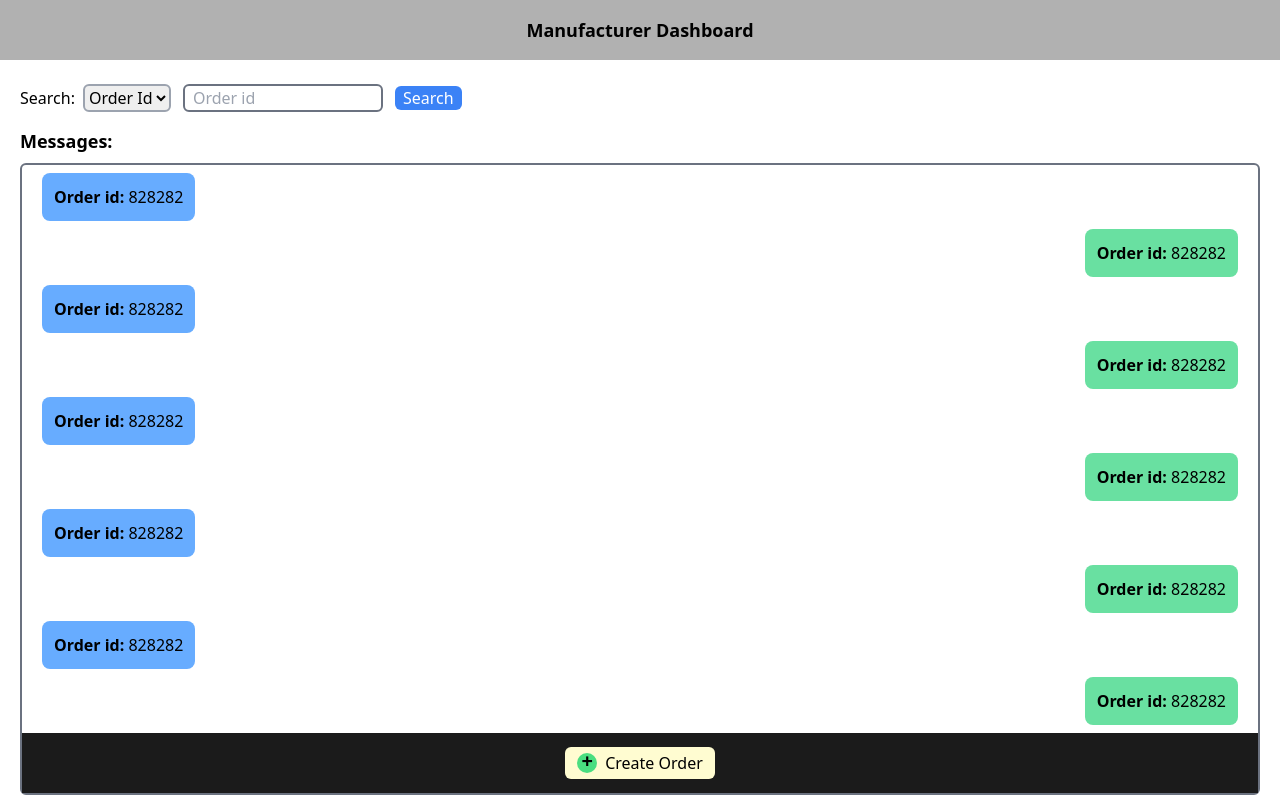
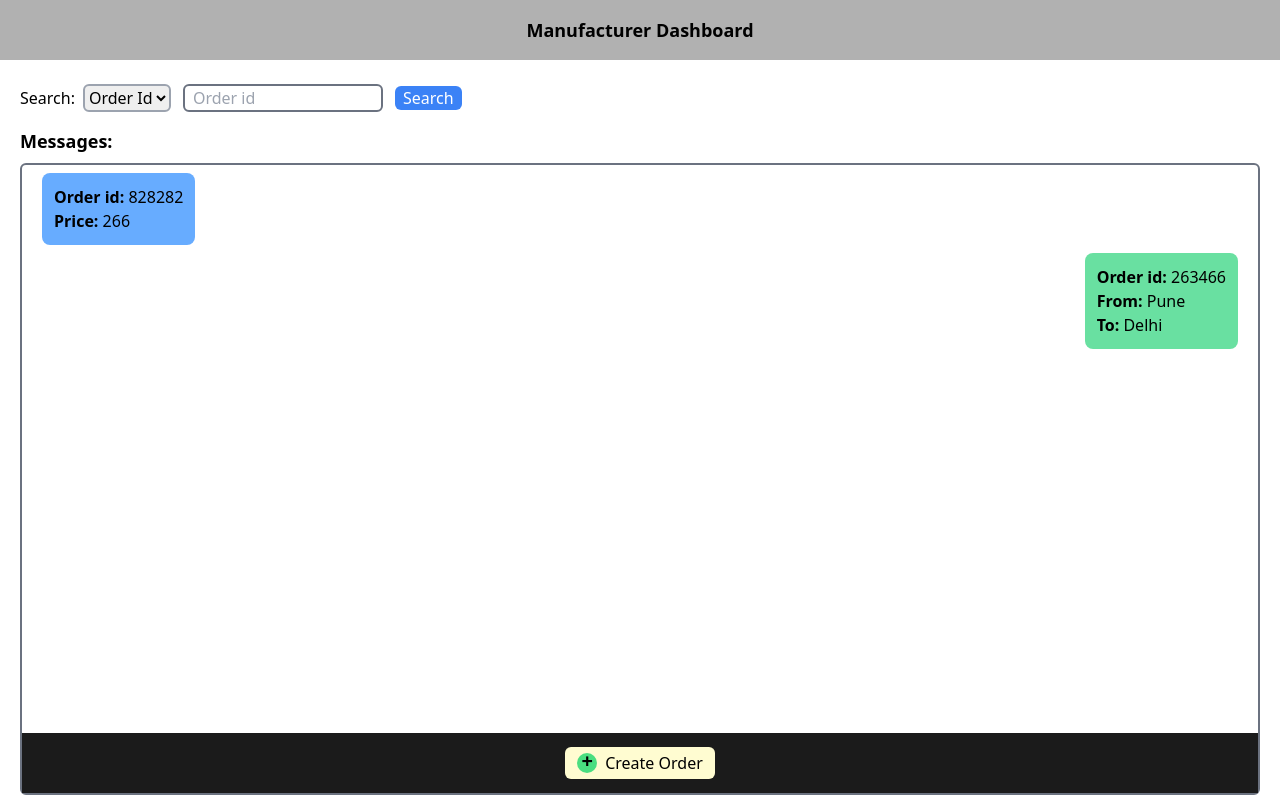
Before and after one commit to NeerajSati/order-book, a React (Create React App) app: page / in a window 1280 px wide. Built offline with nearby package versions, Linux system fonts and the light colour scheme; the HTML template or start-up script is replaced by a standard one.

Commit message:
Manufacturer messages designing added

```diff
--- a/src/components/Manufacturer.jsx
+++ b/src/components/Manufacturer.jsx
@@ -25,40 +25,17 @@ function Manufacturer() {
             <div className='h-full flex flex-col justify-between border-2 rounded-md border-gray-500'>
                 <div className='px-5 h-[calc(100%-60px)] pt-2 overflow-y-auto'>
                     <div className='flex flex-row items-center justify-start w-full mb-2'>
-                        <div className='text-right max-w-[50%] bg-[rgb(103,172,255)] rounded-lg p-3 cursor-pointer'><span className='font-bold'>Order id:</span> 828282</div>
+                        <div className='text-left max-w-[50%] bg-[rgb(103,172,255)] rounded-lg p-3 cursor-pointer'>
+                            <span className='font-bold'>Order id:</span> 828282<br/>
+                            <span className='font-bold'>Price:</span> 266<br/>
+                        </div>
                     </div>
                     <div className='flex flex-row items-center justify-end w-full mb-2'>
-                        <div className='text-right max-w-[50%] bg-[rgb(105,224,161)] rounded-lg p-3 cursor-pointer'><span className='font-bold'>Order id:</span> 828282</div>
-                    </div>
-                    <div className='flex flex-row items-center justify-start w-full mb-2'>
-                        <div className='text-right max-w-[50%] bg-[rgb(103,172,255)] rounded-lg p-3 cursor-pointer'><span className='font-bold'>Order id:</span> 828282</div>
-                    </div>
-                    <div className='flex flex-row items-center justify-end w-full mb-2'>
-                        <div className='text-right max-w-[50%] bg-[rgb(105,224,161)] rounded-lg p-3 cursor-pointer'><span className='font-bold'>Order id:</span> 828282</div>
-                    </div>
-                    <div className='flex flex-row items-center justify-start w-full mb-2'>
-                        <div className='text-right max-w-[50%] bg-[rgb(103,172,255)] rounded-lg p-3 cursor-pointer'><span className='font-bold'>Order id:</span> 828282</div>
-                    </div>
-                    <div className='flex flex-row items-center justify-end w-full mb-2'>
-                        <div className='text-right max-w-[50%] bg-[rgb(105,224,161)] rounded-lg p-3 cursor-pointer'><span className='font-bold'>Order id:</span> 828282</div>
-                    </div>
-                    <div className='flex flex-row items-center justify-start w-full mb-2'>
-                        <div className='text-right max-w-[50%] bg-[rgb(103,172,255)] rounded-lg p-3 cursor-pointer'><span className='font-bold'>Order id:</span> 828282</div>
-                    </div>
-                    <div className='flex flex-row items-center justify-end w-full mb-2'>
-                        <div className='text-right max-w-[50%] bg-[rgb(105,224,161)] rounded-lg p-3 cursor-pointer'><span className='font-bold'>Order id:</span> 828282</div>
-                    </div>
-                    <div className='flex flex-row items-center justify-start w-full mb-2'>
-                        <div className='text-right max-w-[50%] bg-[rgb(103,172,255)] rounded-lg p-3 cursor-pointer'><span className='font-bold'>Order id:</span> 828282</div>
-                    </div>
-                    <div className='flex flex-row items-center justify-end w-full mb-2'>
-                        <div className='text-right max-w-[50%] bg-[rgb(105,224,161)] rounded-lg p-3 cursor-pointer'><span className='font-bold'>Order id:</span> 828282</div>
-                    </div>
-                    <div className='flex flex-row items-center justify-start w-full mb-2'>
-                        <div className='text-right max-w-[50%] bg-[rgb(103,172,255)] rounded-lg p-3 cursor-pointer'><span className='font-bold'>Order id:</span> 828282</div>
-                    </div>
-                    <div className='flex flex-row items-center justify-end w-full mb-2'>
-                        <div className='text-right max-w-[50%] bg-[rgb(105,224,161)] rounded-lg p-3 cursor-pointer'><span className='font-bold'>Order id:</span> 828282</div>
+                        <div className='text-left max-w-[50%] bg-[rgb(105,224,161)] rounded-lg p-3 cursor-pointer'>
+                            <span className='font-bold'>Order id:</span> 263466<br/>
+                            <span className='font-bold'>From:</span> Pune<br/>
+                            <span className='font-bold'>To:</span> Delhi<br/>
+                            </div>
                     </div>
                 </div>
                 <div className='w-full h-[60px] bg-[#1b1b1b] flex items-center justify-center'>
```
